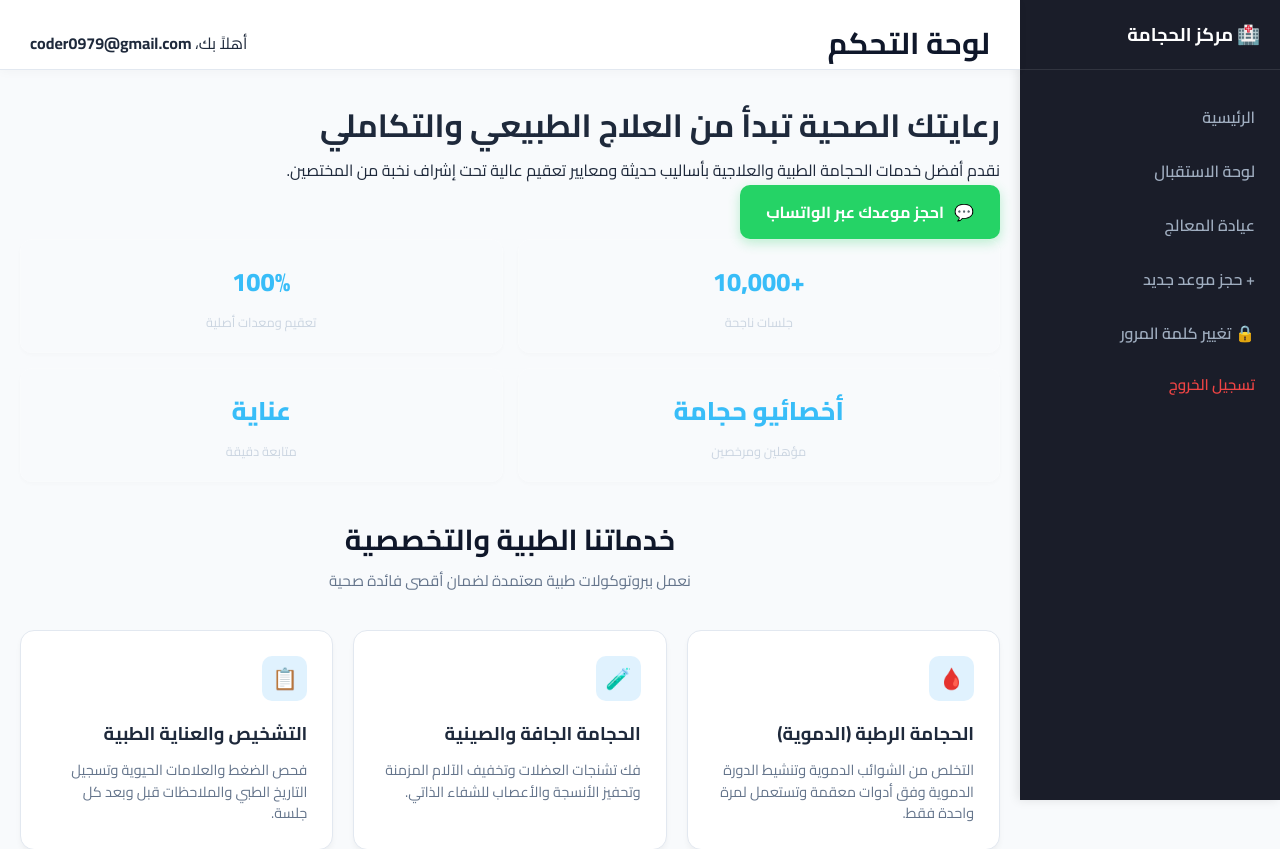
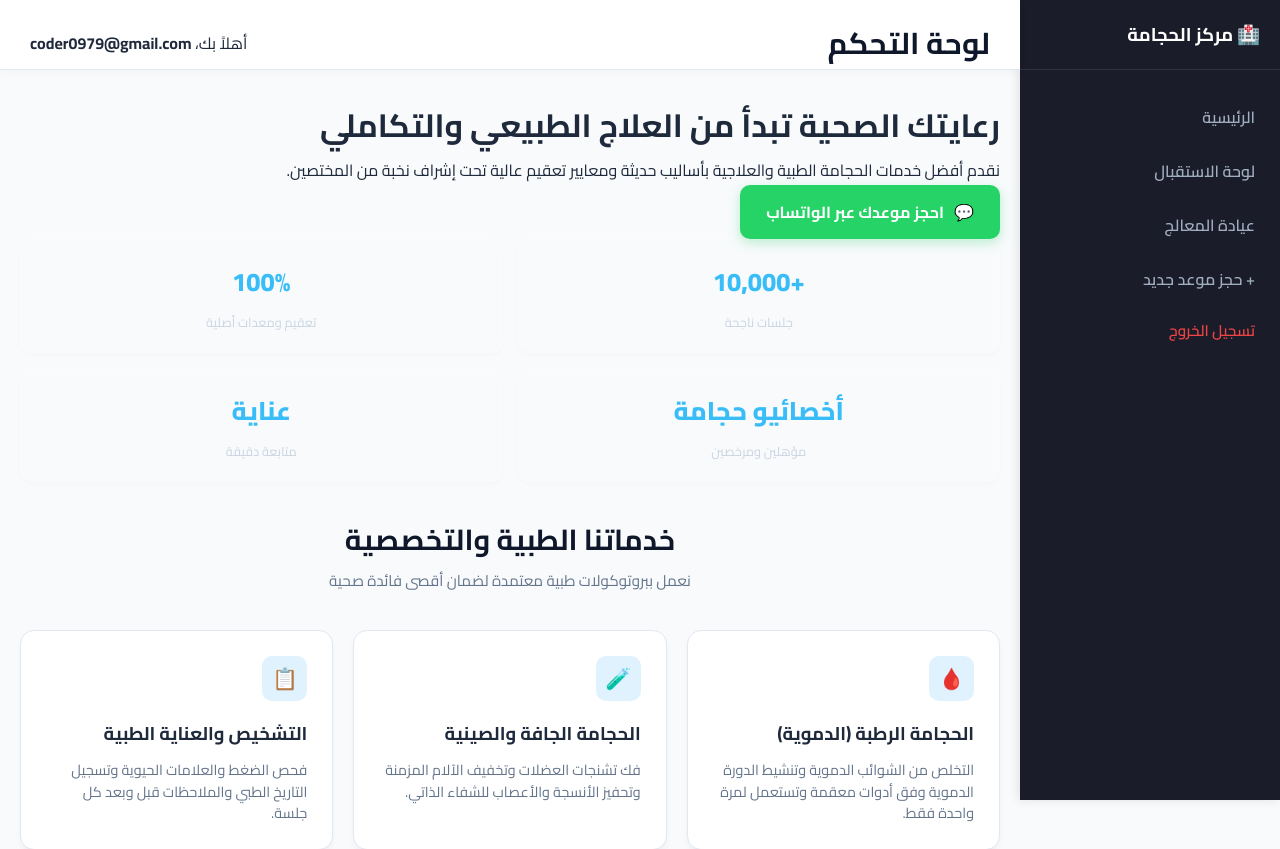
Before and after one commit to coder0979-del/cuppping, a Django app: page / in a window 1280 px wide. Shown: the top 849 px of the page. Run offline with Django 5.2, Linux system fonts and the light colour scheme; a user stored in the database is signed in.

Commit message:
Fix NoReverseMatch for change_password

```diff
--- a/cuupping/templates/base.html
+++ b/cuupping/templates/base.html
@@ -29,9 +29,7 @@
         <a href="{% url 'add_patient_appointment' %}">+ حجز موعد جديد</a>
       </li>
       {% if user.is_authenticated %}
-      <li>
-        <a href="{% url 'change_password' %}">🔒 تغيير كلمة المرور</a>
-      </li>
+
       <li>
         <form action="{% url 'logout' %}" method="post" style="padding: 10px 25px;">
           {% csrf_token %}
```
